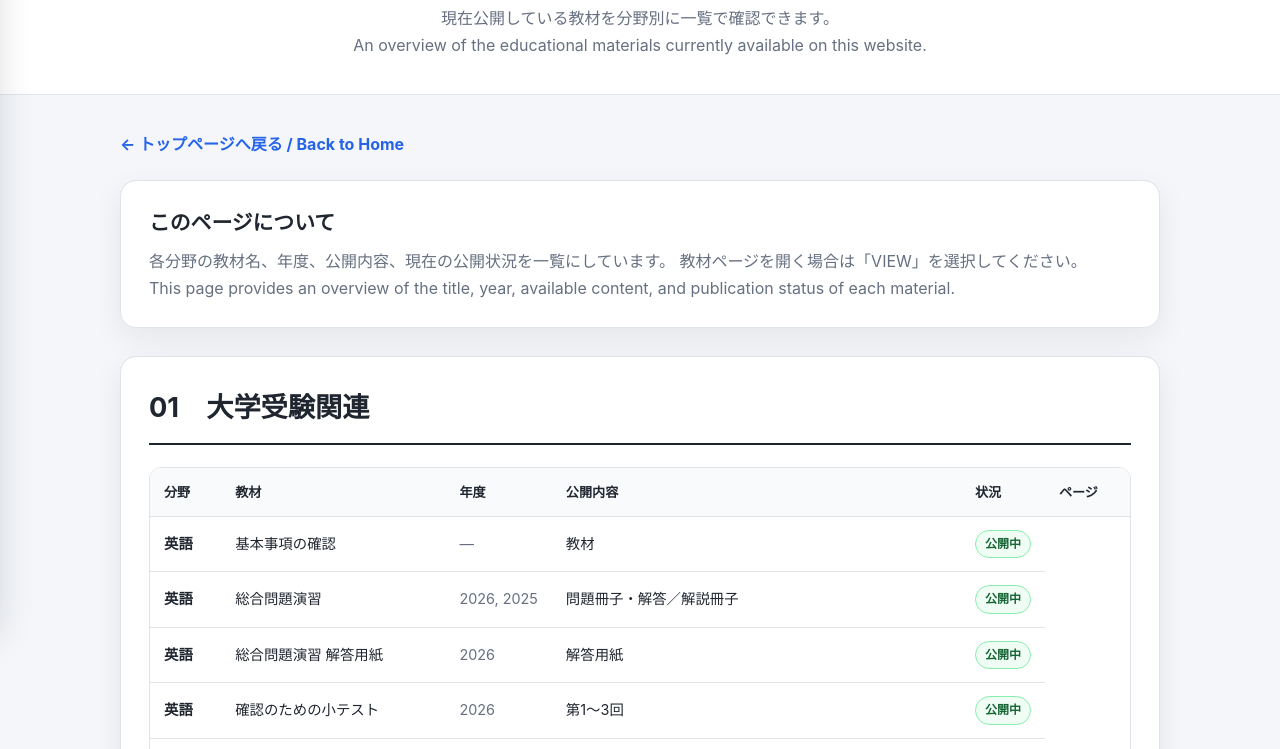
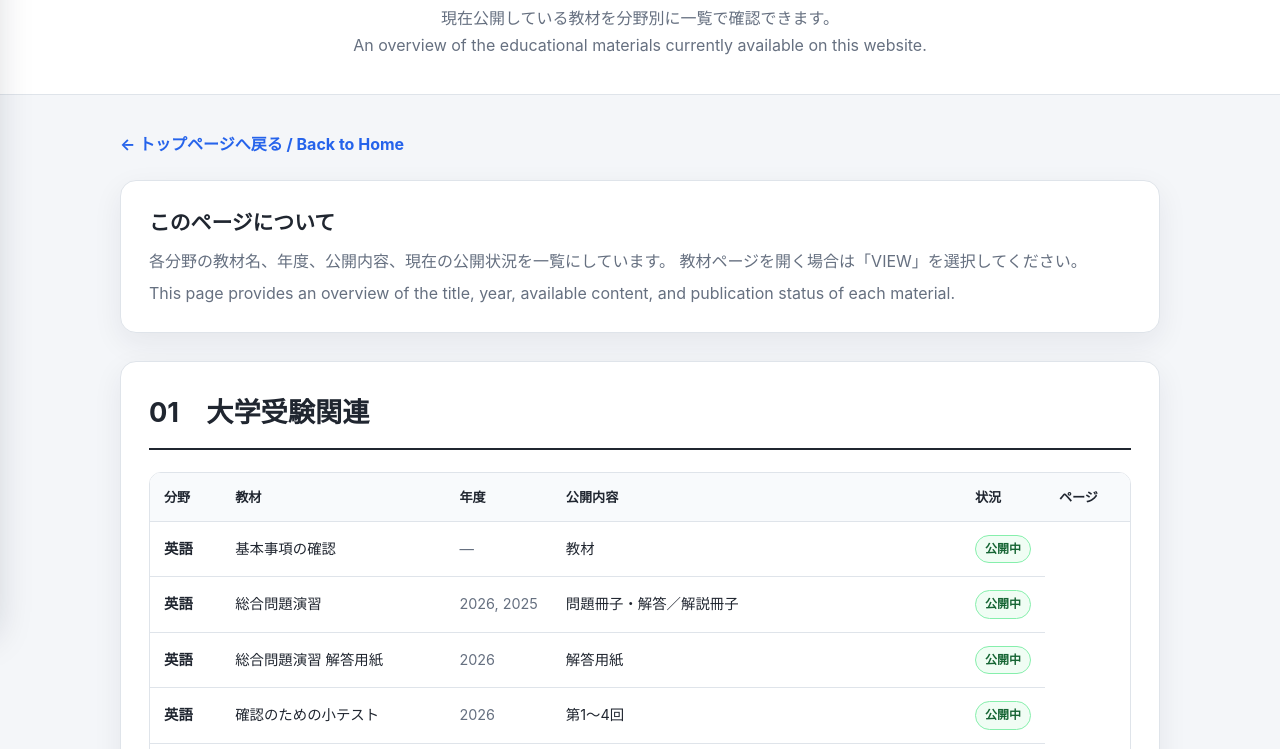
Before and after one commit to charliepre/per-library, a plain HTML site: page content-status.html in a window 1280 px wide. Shown: the part 165-914 px from the top of the page. Drawn offline with Linux system fonts and the light colour scheme.

Commit message:
Add review quiz 04 and update content status

```diff
--- a/content-status.html
+++ b/content-status.html
@@ -27,6 +27,10 @@
     .status-summary p {
       margin: 0;
       color: var(--muted);
+    }
+
+    .status-summary p + p {
+      margin-top: 5px;
     }
 
     .status-category {
@@ -224,7 +228,7 @@
               <td class="status-subject">英語</td>
               <td>確認のための小テスト</td>
               <td class="status-year">2026</td>
-              <td class="status-count">第1〜3回</td>
+              <td class="status-count">第1〜4回</td>
               <td><span class="status-published">公開中</span></td>
             </tr>
 
```
